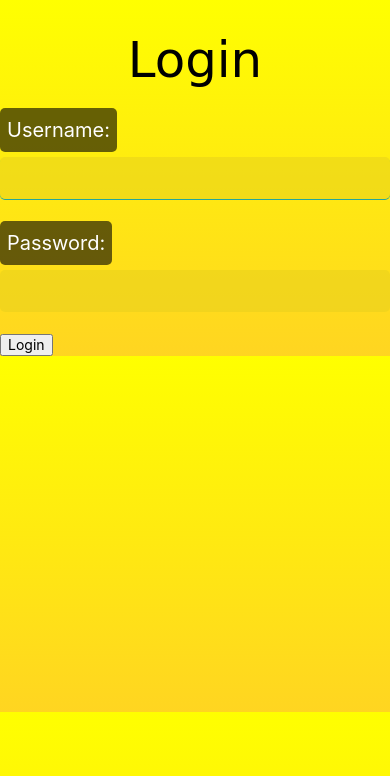
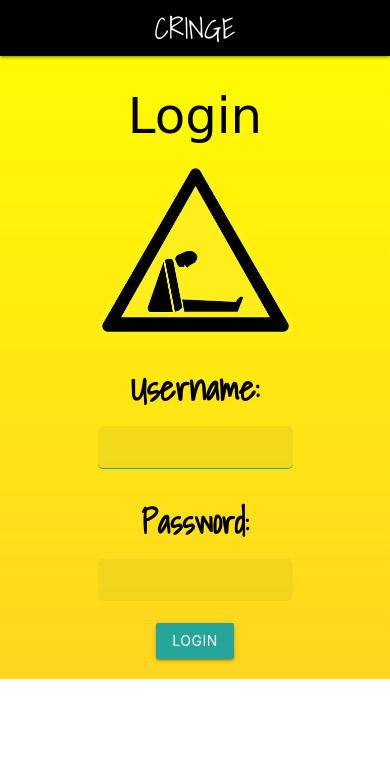
Before and after one commit to ElijaHHall/CRINGE, a Django app: page /users/login/ in a window 390 px wide. Shown: the top 776 px of the page. Run offline with Django 3.2, Linux system fonts and the light colour scheme; some libraries are stand-ins or nearby versions; some web fonts are replaced.

Commit message:
login page completed

```diff
--- a/static/style.css
+++ b/static/style.css
@@ -1,5 +1,6 @@
-body {
+html {
     background:  linear-gradient(yellow, #FFD521);
+    background-repeat: no-repeat;
 }
 
 main .drunk {
@@ -23,6 +24,12 @@ h2 {
     margin: 0 auto;
 }
 
+.loginForm {
+    text-align: center;
+    width: 50%;
+    margin: 0 auto;
+}
+
 input {
     background-color: rgba(229,207,30,.50) !important;
     border-radius: 5px !important;
@@ -38,12 +45,14 @@ input {
 }
 
 body label {
-    font-size: 20px;
-    background-color: rgba(0,0,0,.6);
+    font-size: 35px;
+    /* background-color: rgba(0,0,0,.6); */
     display: inline-block;
-    color: white;
+    color: black;
     padding: 7px;
+    font-weight: bold;
     border-radius: 5px;
+    font-family: 'Shadows Into Light', cursive
 }
 .helptext {
     display: none;
@@ -55,7 +64,7 @@ form p:nth-child(6) {
 
 form p:nth-child(7) label {
     display: block;
-    width: 25%;
+    width: 50%;
     margin: 0 auto;
 }
 
@@ -64,6 +73,10 @@ form p:nth-child(7) label {
 }
 
 #submitFormBtn {
+    margin-bottom: 20px;
+}
+
+#loginFormBtn {
     margin-bottom: 20px;
 }
 
@@ -89,7 +102,7 @@ form p:nth-child(7) label {
 @media screen and (max-width: 850px) {
     form p:nth-child(7) label {
         display: block;
-        width: 50%;
+        width: 75%;
         margin: 0 auto;
     }
     #id_birth_date_0 {
@@ -113,8 +126,13 @@ form p:nth-child(7) label {
 @media screen and (max-width: 415px) {
     form p:nth-child(7) label {
         display: block;
-        width: 75%;
+        width: 100%;
         margin: 0 auto;
+    }
+    form p:nth-child(3) label {
+        display: block;
+        width: 100%;
+        font-size: 33px;
     }
     #id_birth_date_0 {
         display: inline;
@@ -131,4 +149,8 @@ form p:nth-child(7) label {
         width: 35%;
         margin: 1%;
     }
+    main .drunk {
+        width: 50%;
+        margin-left: 25%;
+    }
 }
--- a/templates/base.html
+++ b/templates/base.html
@@ -14,14 +14,13 @@
     <!-- Compiled and minified JavaScript -->
 </head>
 <body>
-
   <main>
     {% block content %}
     {% endblock %}
   </main>
-
   <script src="https://ajax.googleapis.com/ajax/libs/jquery/3.3.1/jquery.min.js"></script>
   <script src="https://cdnjs.cloudflare.com/ajax/libs/materialize/1.0.0-beta/js/materialize.min.js"></script>
-  <script type="text/javascript" src="{% static 'app.js' %}"></script>
+<script type="text/javascript" src="{% static 'app.js' %}"></script>
+
 </body>
 </html>
--- a/templates/registration/login.html
+++ b/templates/registration/login.html
@@ -4,10 +4,17 @@
 {% block title %}Login{% endblock %}
 
 {% block content %}
+<nav>
+	<div class="nav-wrapper black">
+	  <a href="/" class="brand-logo center">CRINGE</a>
+
+	</div>
+</nav>
 <h2>Login</h2>
-<form method="post">
+<img src="../../static/images/hazardsign.png" class="drunk">
+<form method="post" class="loginForm">
   {% csrf_token %}
   {{ form.as_p }}
-  <button type="submit">Login</button>
+  <button id="loginFormBtn" class="btn waves-effect waves-light" type="submit" name="action">Login</button>
 </form>
 {% endblock %}
--- a/templates/splash.html
+++ b/templates/splash.html
@@ -1,6 +1,5 @@
 <!-- templates/home.html -->
 {% extends 'base.html' %}
-
 {% block title %}Welcome?{% endblock %}
 
 {% block content %}
```
